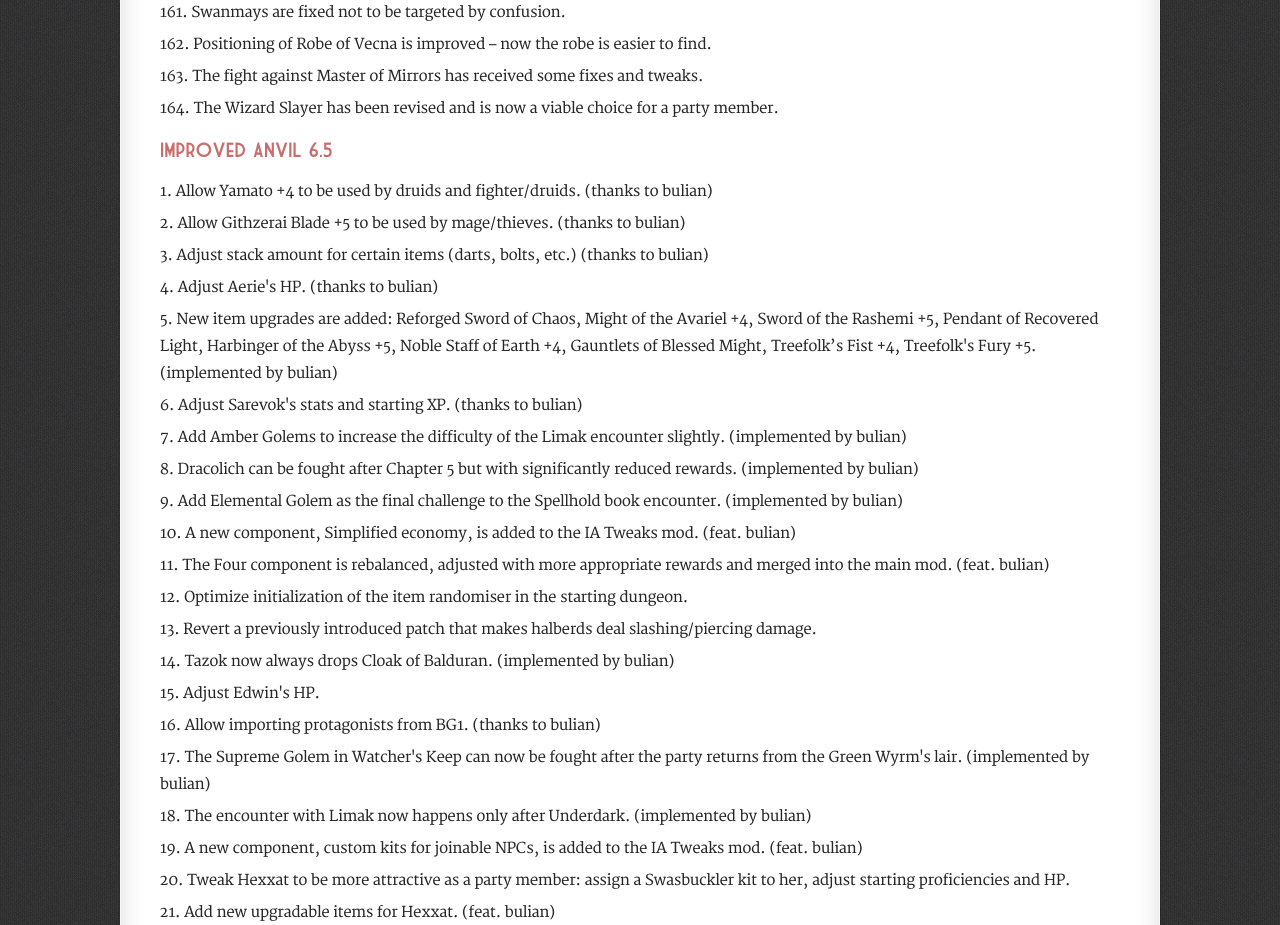
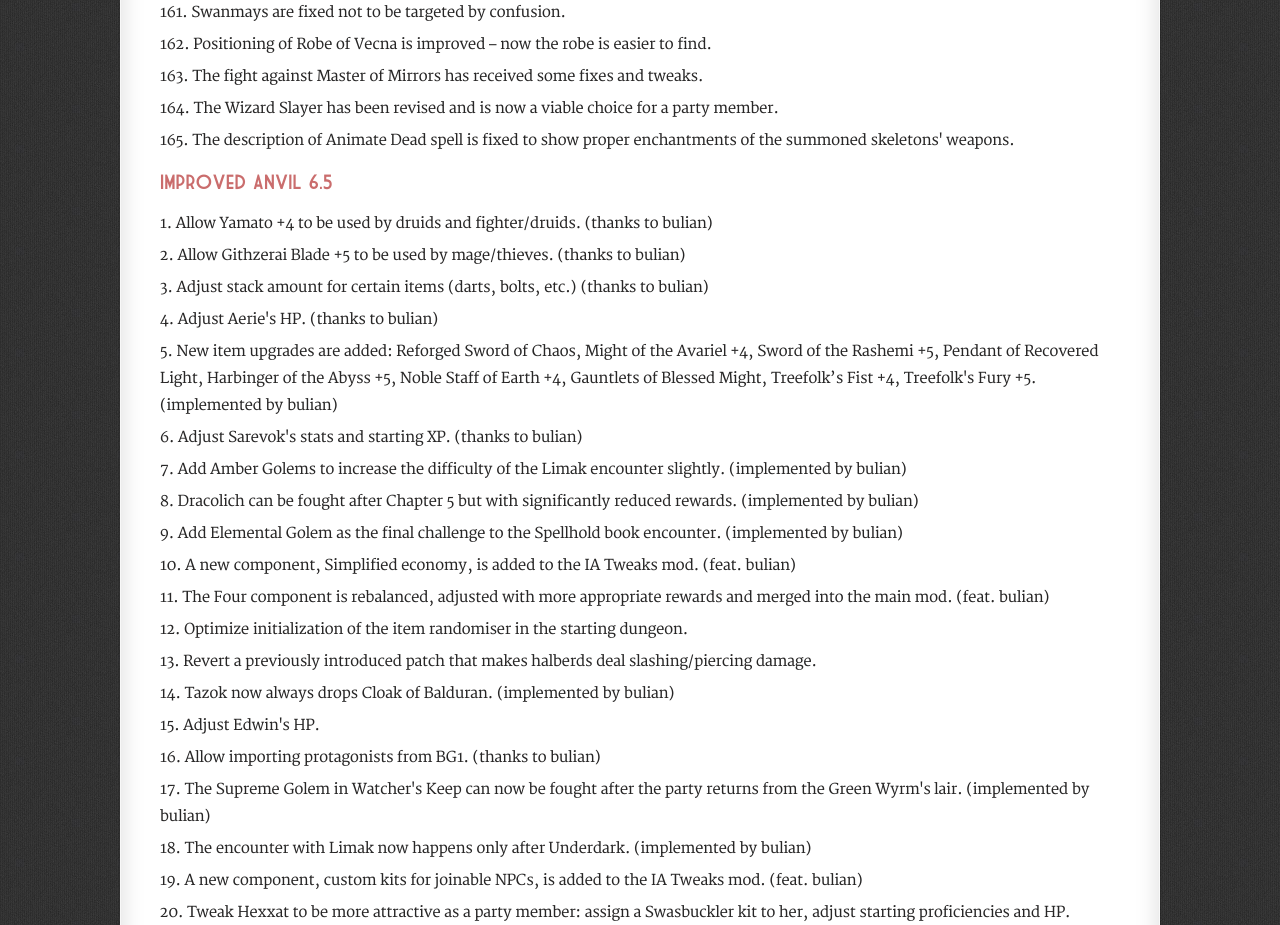
Before and after one commit to critto-bg/ImprovedAnvil, a plain HTML site: page ImprovedAnvil/readme/fixes.html in a window 1280 px wide. Shown: the part 6157-7082 px from the top of the page. Drawn offline with Linux system fonts and the light colour scheme; a script that the page names is missing.

Commit message:
fix animate dead description

```diff
--- a/ImprovedAnvil/readme/fixes.html
+++ b/ImprovedAnvil/readme/fixes.html
@@ -409,6 +409,8 @@
 
             <li>The Wizard Slayer has been revised and is now a viable choice for a party member.</li>
 
+            <li>The description of Animate Dead spell is fixed to show proper enchantments of the summoned skeletons' weapons.</li>
+
             </ol>
 
             <h4>Improved Anvil 6.5</h4>
```
Also changed, not shown: 2 other files.
